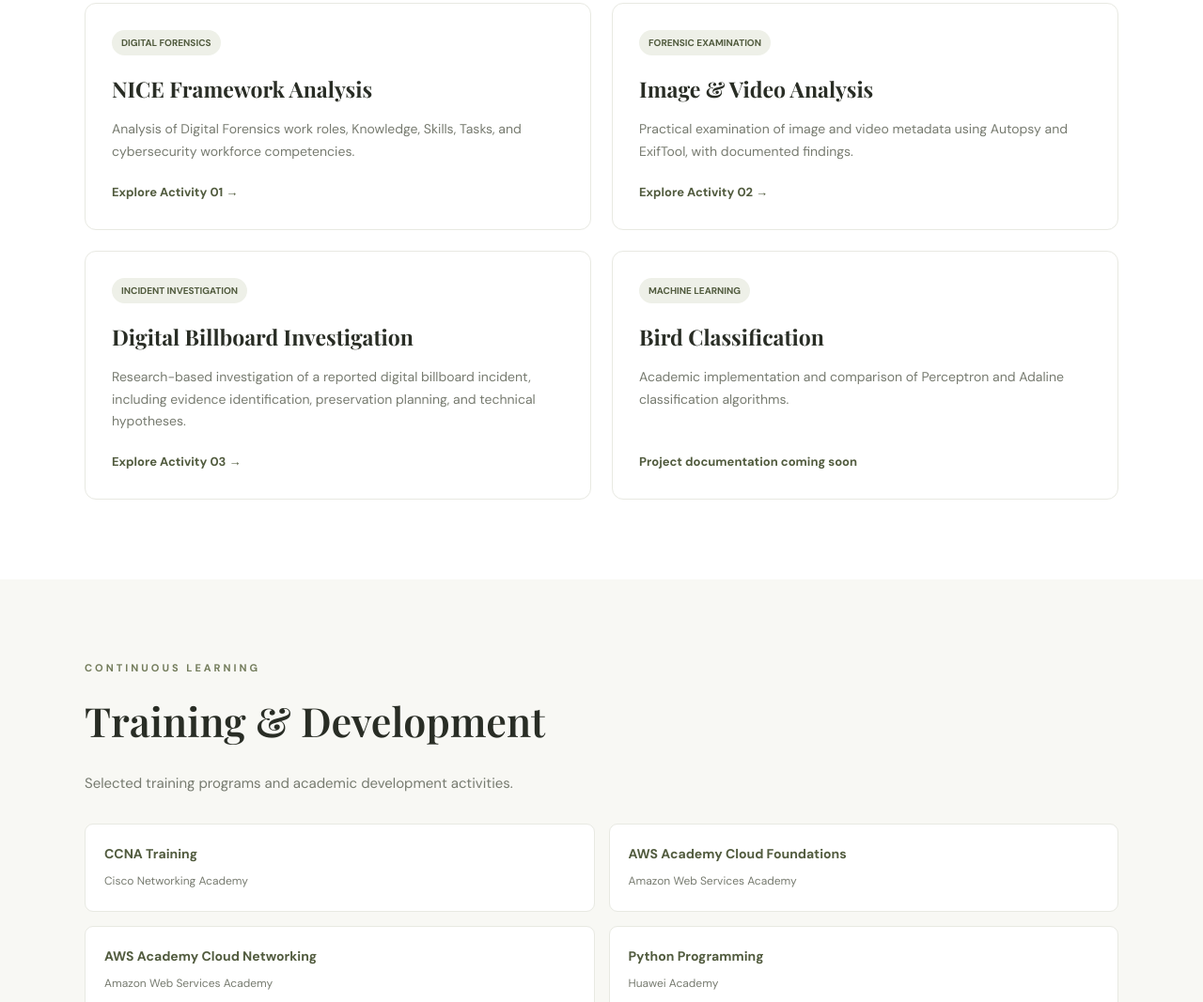
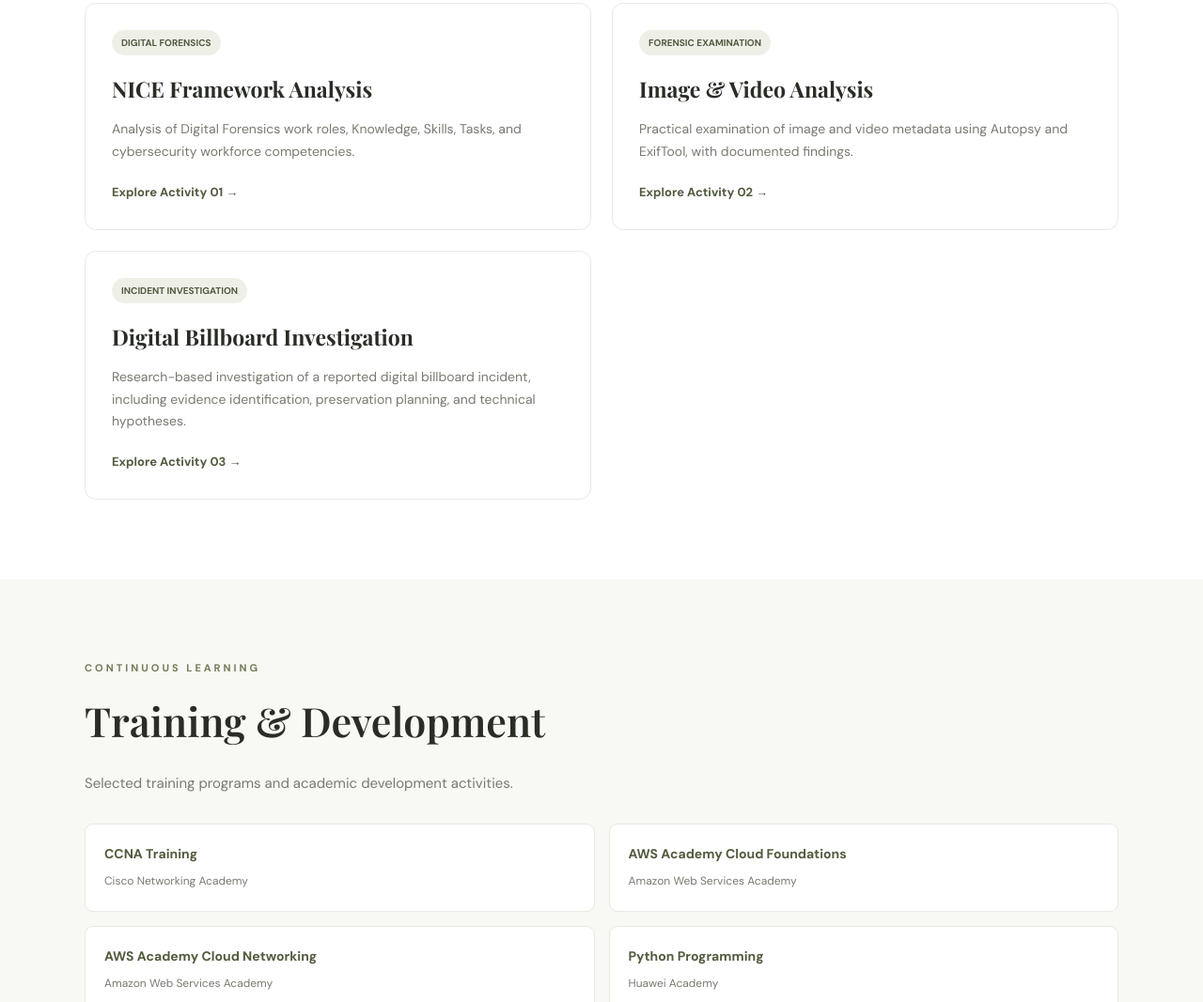
Before and after one commit to hagermo342005-lan/Hager-Mohamed-Portfolio, a plain HTML site: page index.html in a window 1280 px wide. Shown: the part 2211-3278 px from the top of the page at 94% size. Drawn offline with nearby package versions, Linux system fonts and the light colour scheme.

Commit message:
Update index.html

```diff
--- a/index.html
+++ b/index.html
@@ -6,6 +6,7 @@
   <meta name="viewport" content="width=device-width, initial-scale=1.0">
   <meta name="description" content="Hager Mohamed's Cybersecurity and Digital Forensics Portfolio.">
   <meta name="theme-color" content="#ffffff">
+
   <title>Hager Mohamed | Cybersecurity Portfolio</title>
 
   <link rel="preconnect" href="https://fonts.googleapis.com">
@@ -477,6 +478,8 @@
 
 <body>
 
+  <!-- Navigation -->
+
   <header>
     <div class="container">
       <nav>
@@ -499,9 +502,12 @@
 
   <main>
 
+    <!-- Hero Section -->
+
     <section class="hero" id="home">
       <div class="container">
         <div class="hero-content">
+
           <span class="eyebrow">CYBERSECURITY PORTFOLIO</span>
 
           <h1>Hello, I'm <span>Hager.</span></h1>
@@ -518,16 +524,21 @@
             <a href="#projects" class="btn btn-primary">Explore My Projects</a>
             <a href="#contact" class="btn btn-outline">Get In Touch</a>
           </div>
+
         </div>
       </div>
     </section>
 
+    <!-- About Section -->
+
     <section id="about">
       <div class="container">
+
         <div class="section-label">ABOUT ME</div>
         <h2 class="section-title">A little about my journey.</h2>
 
         <div class="about-grid">
+
           <div class="about-text">
             <p>
               I am a final-year student in the Cyber Security Department,
@@ -555,14 +566,19 @@
             <p><strong>Field:</strong> Digital Forensics & Cybersecurity</p>
             <p><strong>Academic Year:</strong> 2026–2027</p>
           </div>
+
         </div>
       </div>
     </section>
 
+    <!-- Skills Section -->
+
     <section class="skills" id="skills">
       <div class="container">
+
         <div class="section-label">TECHNICAL EXPERTISE</div>
         <h2 class="section-title">Skills & Technologies</h2>
+
         <p class="section-description">
           Tools and technologies explored through coursework,
           training, and academic practice.
@@ -610,10 +626,14 @@
       </div>
     </section>
 
+    <!-- Projects Section -->
+
     <section id="projects">
       <div class="container">
+
         <div class="section-label">SELECTED WORK</div>
         <h2 class="section-title">Academic Projects</h2>
+
         <p class="section-description">
           A collection of academic investigations, technical exercises,
           and research-based projects.
@@ -623,56 +643,65 @@
 
           <article class="project-card">
             <span class="project-tag">DIGITAL FORENSICS</span>
+
             <h3>NICE Framework Analysis</h3>
+
             <p>
               Analysis of Digital Forensics work roles, Knowledge,
               Skills, Tasks, and cybersecurity workforce competencies.
             </p>
+
             <a class="project-link"
-              href="Activity-1-NICE-Framework/">Explore Activity 01 →</a>
+              href="Activity-1-NICE-Framework/">
+              Explore Activity 01 →
+            </a>
           </article>
 
           <article class="project-card">
             <span class="project-tag">FORENSIC EXAMINATION</span>
+
             <h3>Image & Video Analysis</h3>
+
             <p>
               Practical examination of image and video metadata
               using Autopsy and ExifTool, with documented findings.
             </p>
+
             <a class="project-link"
-              href="Activity-2-Digital-Forensics/">Explore Activity 02 →</a>
+              href="Activity-2-Digital-Forensics/">
+              Explore Activity 02 →
+            </a>
           </article>
 
           <article class="project-card">
             <span class="project-tag">INCIDENT INVESTIGATION</span>
+
             <h3>Digital Billboard Investigation</h3>
+
             <p>
               Research-based investigation of a reported digital
               billboard incident, including evidence identification,
               preservation planning, and technical hypotheses.
             </p>
+
             <a class="project-link"
-              href="Activity-3-Advertisement-Investigation/">Explore Activity 03 →</a>
-          </article>
-
-          <article class="project-card">
-            <span class="project-tag">MACHINE LEARNING</span>
-            <h3>Bird Classification</h3>
-            <p>
-              Academic implementation and comparison of Perceptron
-              and Adaline classification algorithms.
-            </p>
-            <span class="project-link">Project documentation coming soon</span>
+              href="Activity-3-Advertisement-Investigation/">
+              Explore Activity 03 →
+            </a>
           </article>
 
         </div>
       </div>
     </section>
 
+    <!-- Training Section -->
+
     <section class="training" id="training">
       <div class="container">
+
         <div class="section-label">CONTINUOUS LEARNING</div>
         <h2 class="section-title">Training & Development</h2>
+
         <p class="section-description">
           Selected training programs and academic development activities.
         </p>
@@ -713,32 +742,45 @@
       </div>
     </section>
 
+    <!-- Contact Section -->
+
     <section id="contact">
       <div class="container">
+
         <div class="section-label">LET'S CONNECT</div>
         <h2 class="section-title">Get in touch.</h2>
 
         <div class="contact-box">
+
           <h3>Interested in cybersecurity and digital forensics?</h3>
+
           <p>
             I welcome opportunities to learn, collaborate,
             and develop my skills in cybersecurity.
           </p>
 
           <div class="contact-links">
+
             <a class="btn btn-primary"
               href="https://github.com/hagermo342005-lan"
-              target="_blank" rel="noopener noreferrer">GitHub Profile</a>
+              target="_blank" rel="noopener noreferrer">
+              GitHub Profile
+            </a>
 
             <a class="btn btn-outline"
               href="https://github.com/hagermo342005-lan/Hager-Mohamed-Portfolio"
-              target="_blank" rel="noopener noreferrer">Portfolio Repository</a>
+              target="_blank" rel="noopener noreferrer">
+              Portfolio Repository
+            </a>
+
           </div>
         </div>
       </div>
     </section>
 
   </main>
+
+  <!-- Footer -->
 
   <footer>
     <div class="container">
@@ -748,12 +790,15 @@
     </div>
   </footer>
 
+  <!-- JavaScript -->
+
   <script>
     const menuToggle = document.getElementById('menuToggle');
     const navLinks = document.getElementById('navLinks');
 
     menuToggle.addEventListener('click', () => {
       const isOpen = navLinks.classList.toggle('active');
+
       menuToggle.setAttribute('aria-expanded', isOpen);
       menuToggle.textContent = isOpen ? '✕' : '☰';
     });
```
